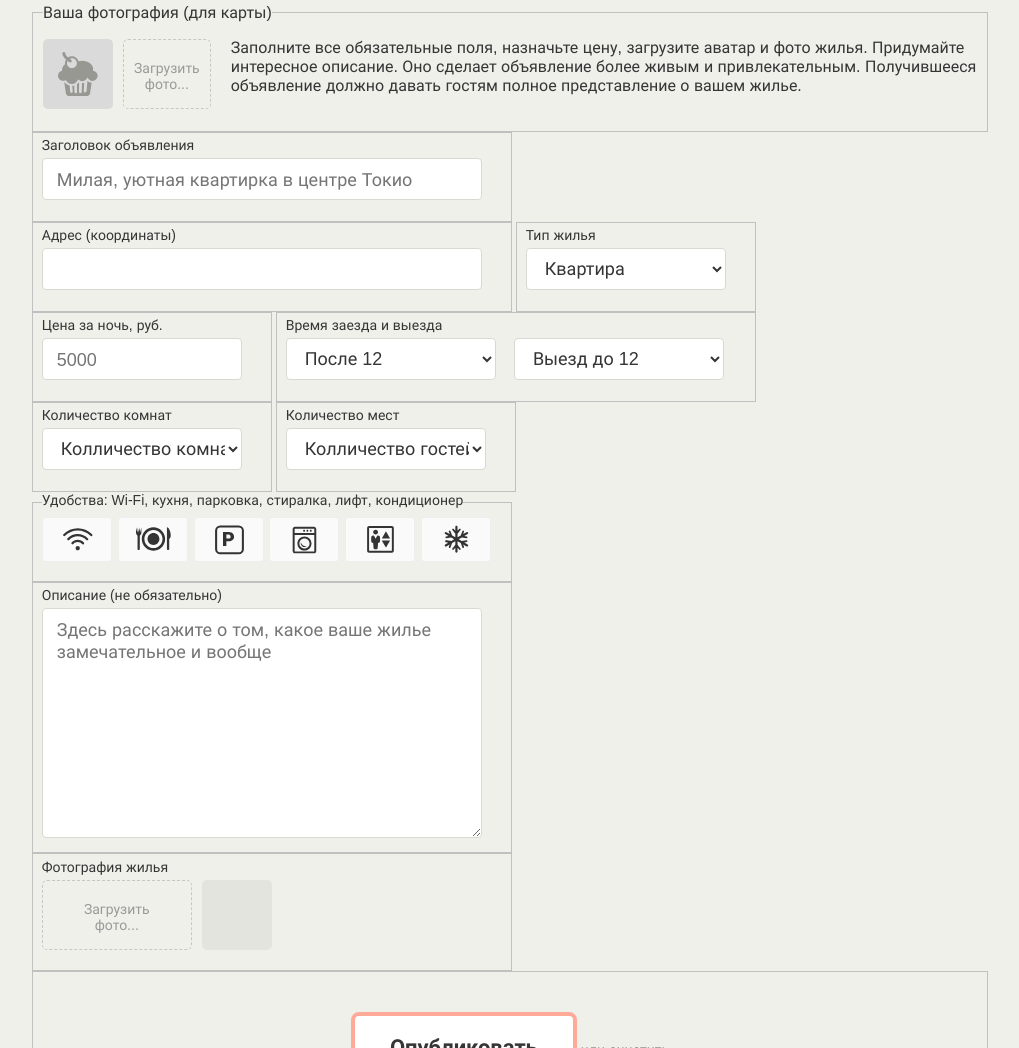
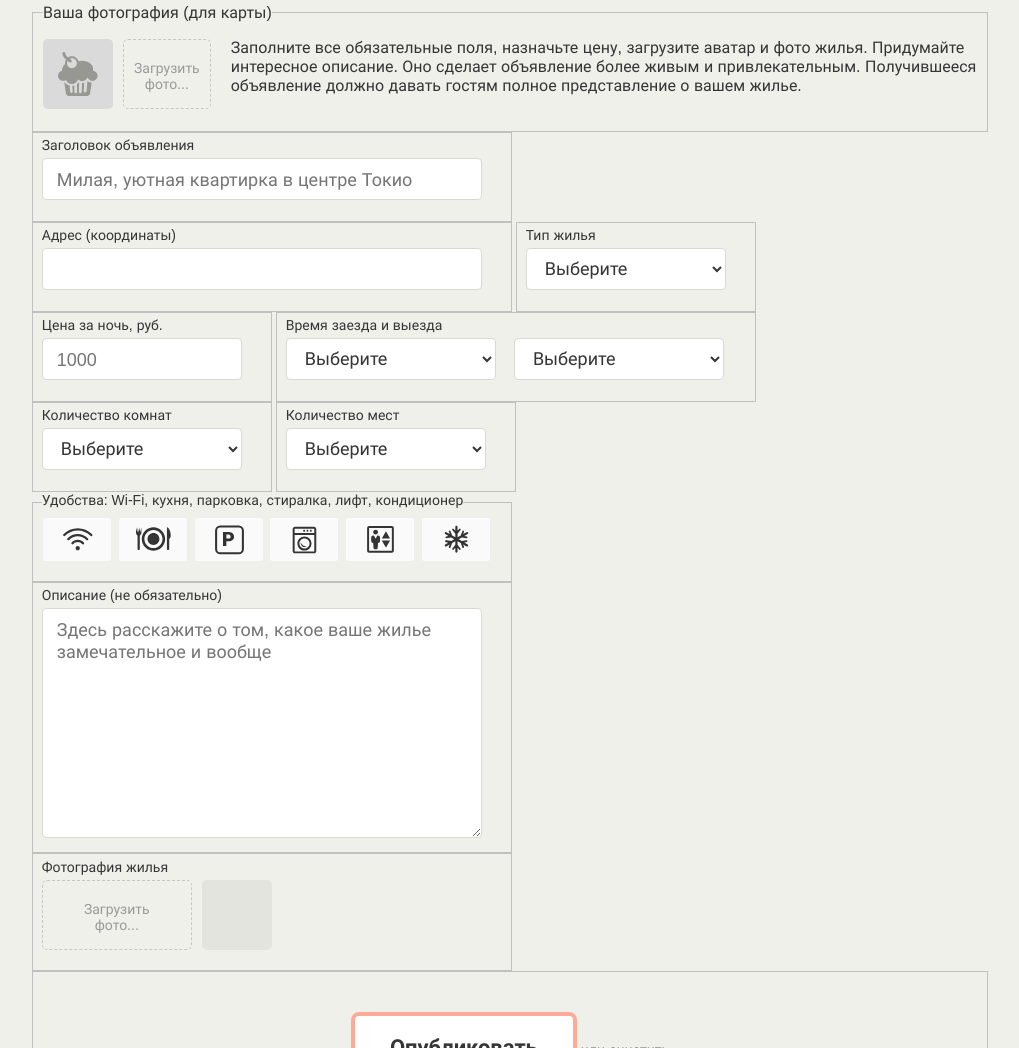
Before and after one commit to Valstarg/1728381-keksobooking-23, a website with bundled scripts: page index.html in a window 1280 px wide. Shown: the part 725-1773 px from the top of the page, without its empty margins (90-1109 px from the left). Built offline with nearby package versions, Linux system fonts and the light colour scheme.

Commit message:
Правда или действие (часть 1)

```diff
--- a/index.html
+++ b/index.html
@@ -95,9 +95,10 @@
         </fieldset>
         <fieldset class="ad-form__element">
           <label class="ad-form__label" for="type">Тип жилья</label>
-          <select id="type" name="type">
+          <select id="type" name="type" required>
+            <option value="" disabled="disabled" selected>Выберите</option>
             <option value="bungalow">Бунгало</option>
-            <option value="flat" selected>Квартира</option>
+            <option value="flat">Квартира</option>
             <option value="hotel">Отель</option>
             <option value="house">Дом</option>
             <option value="palace">Дворец</option>
@@ -105,17 +106,19 @@
         </fieldset>
         <fieldset class="ad-form__element">
           <label class="ad-form__label" for="price">Цена за ночь, руб.</label>
-          <input id="price" name="price" type="number" placeholder="5000" required>
+          <input id="price" name="price" type="number" placeholder="1000" required>
         </fieldset>
         <fieldset class="ad-form__element ad-form__element--time">
           <label class="ad-form__label" for="timein">Время заезда и выезда</label>
-          <select id="timein" name="timein">
-            <option value="12:00" selected>После 12</option>
+          <select id="timein" name="timein" required>
+            <option value="" disabled="disabled" selected>Выберите</option>
+            <option value="12:00">После 12</option>
             <option value="13:00">После 13</option>
             <option value="14:00">После 14</option>
           </select>
-          <select id="timeout" name="timeout" title="Time to go out">
-            <option value="12:00" selected>Выезд до 12</option>
+          <select id="timeout" name="timeout" title="Time to go out" required>
+            <option value="" disabled="disabled" selected>Выберите</option>
+            <option value="12:00">Выезд до 12</option>
             <option value="13:00">Выезд до 13</option>
             <option value="14:00">Выезд до 14</option>
           </select>
@@ -123,7 +126,7 @@
         <fieldset class="ad-form__element">
           <label class="ad-form__label" for="room_number">Количество комнат</label>
           <select id="room_number" name="rooms" required>
-            <option value="">Колличество комнат</option>
+            <option value="" disabled="disabled" selected>Выберите</option>
             <option value="1">1 комната</option>
             <option value="2">2 комнаты</option>
             <option value="3">3 комнаты</option>
@@ -133,7 +136,7 @@
         <fieldset class="ad-form__element">
           <label class="ad-form__label" for="capacity">Количество мест</label>
           <select id="capacity" name="capacity" required>
-            <option value="">Колличество гостей</option>
+            <option value="" disabled="disabled" selected>Выберите</option>
             <option value="3">для 3 гостей</option>
             <option value="2">для 2 гостей</option>
             <option value="1">для 1 гостя</option>
--- a/js/form.js
+++ b/js/form.js
@@ -11,11 +11,20 @@ const numberOfGuest = document.querySelector('#capacity');
 const guestsList = numberOfGuest.querySelectorAll('option');
 const timeIn = adForm.querySelector('#timein');
 const timeOut = adForm.querySelector('#timeout');
+const typeHousing = adForm.querySelector('#type');
 
 const TITLE_MIN = 30;
 const TITLE_MAX = 100;
 const PRICE_MAX = 1000000;
 const MAX_ROOMS = 100;
+
+const minPrice = {
+  'bungalow': 0,
+  'flat': 1000,
+  'hotel': 3000,
+  'house': 5000,
+  'palace': 10000,
+};
 
 // ФУНКЦИИ.
 
@@ -45,7 +54,7 @@ function makeActiveForm() {
 }
 makeActiveForm();
 
-// Обработчик событий и валидация форм.
+// Обработчик событий и валидация форм. Первая часть ДЗ.
 // Заголовок объявления.
 
 titleInput.addEventListener('input', () => {
@@ -90,7 +99,7 @@ roomNumber.addEventListener('change',()=>{
   }
 });
 
-// Синхронизация времени заезда и выезда. А синхронизация времени ни во второй части задания должна быть?
+// Синхронизация времени заезда и выезда. Вторя часть ДЗ.
 
 timeIn.addEventListener('change', (evt) => {
   timeOut.value = evt.target.value;
@@ -111,3 +120,11 @@ timeIn.addEventListener('change', () => {
 timeOut.addEventListener('change', () => {
   timing(timeIn, timeOut);
 });*/
+
+// Синхронизация типа жилья с ценой за ночь.
+
+typeHousing.addEventListener('change', (evt) => {
+  evt.target.value === typeHousing.value;
+  priceInput.placeholder = minPrice[typeHousing.value];
+  priceInput.min = minPrice[typeHousing.value];
+});
```
